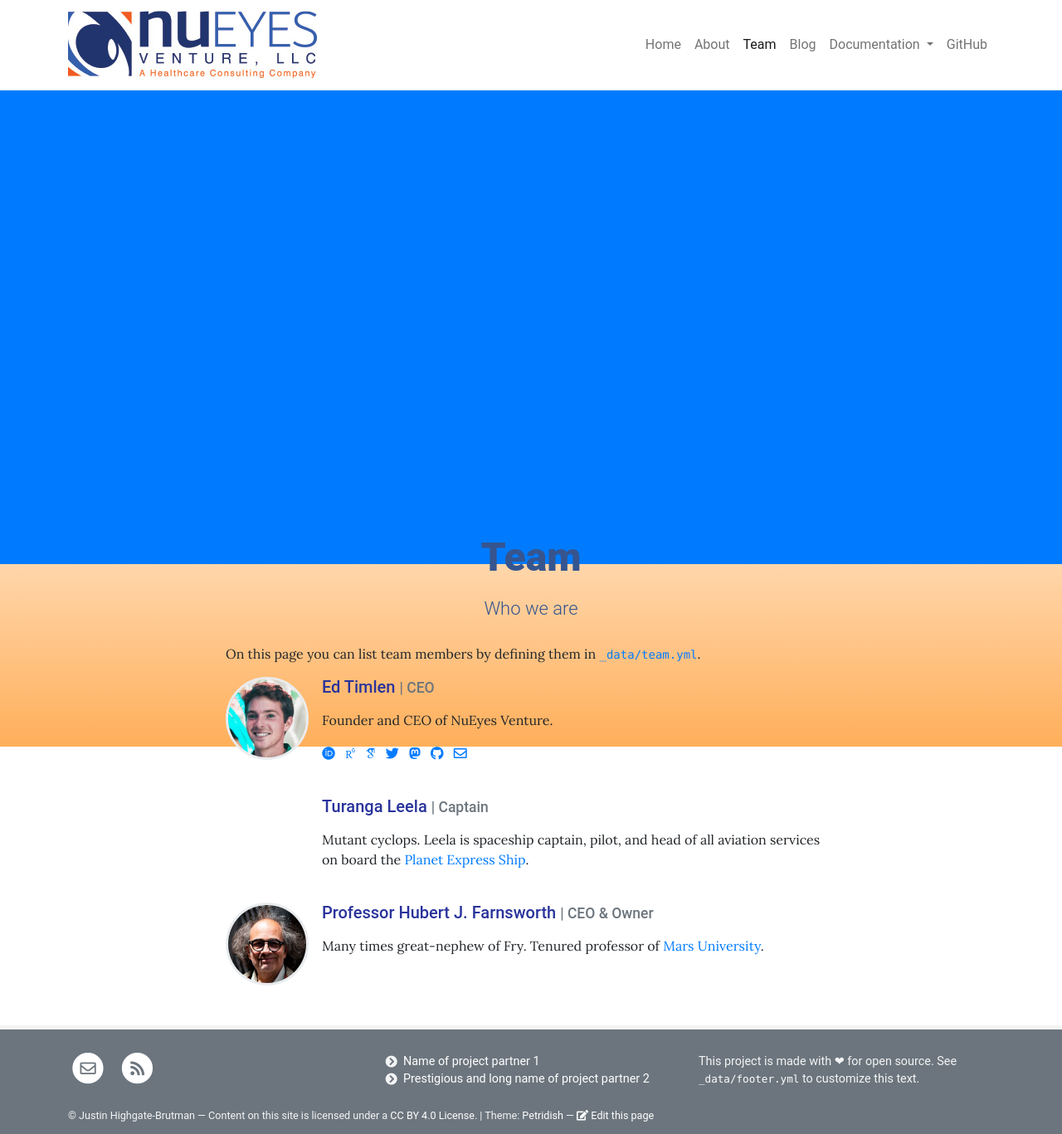
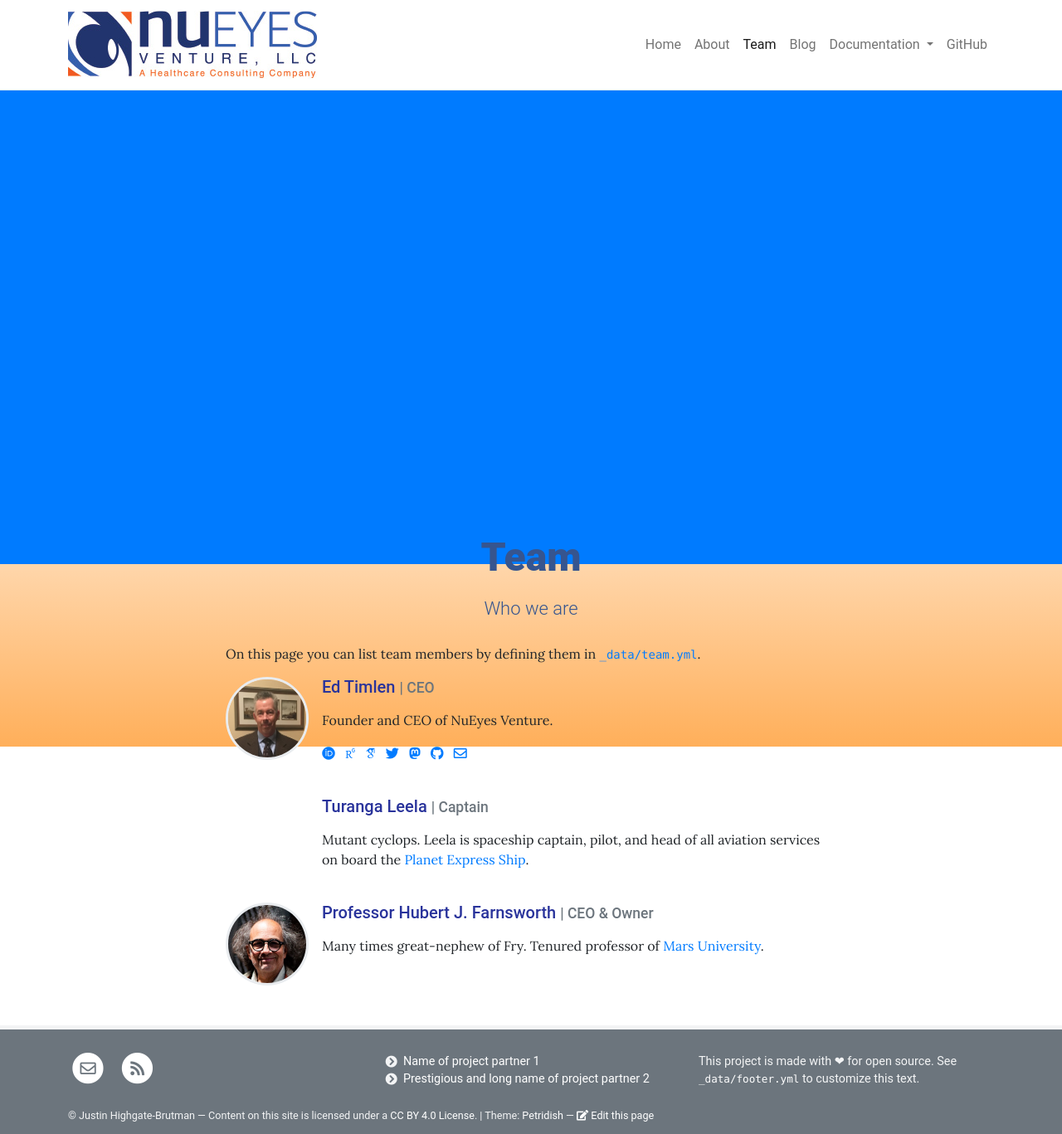
Before and after one commit to Justinhb313/fluffy-tribble, a Jekyll site: the page built from pages/team.md, in a window 1280 px wide. Shown: the whole page at 83% size. Built offline with Jekyll 4.4.1, drawn with Linux system fonts in a browser that asks for light colours; some web fonts are replaced.

Commit message:
Update team.yml

```diff
--- a/_data/team.yml
+++ b/_data/team.yml
@@ -2,7 +2,7 @@
 
 - name: Ed Timlen
   role: CEO # Will appear next to name
-  image: assets/theme/images/fry_ethan-hoover-311143-unsplash.jpg # Can be external link
+  image: assets/theme/images/corp_head.jpg # Can be external link
   description: > # Can be Markdown
     Founder and CEO of NuEyes Venture.
   orcid: 0000-0000-0000-0000
```
